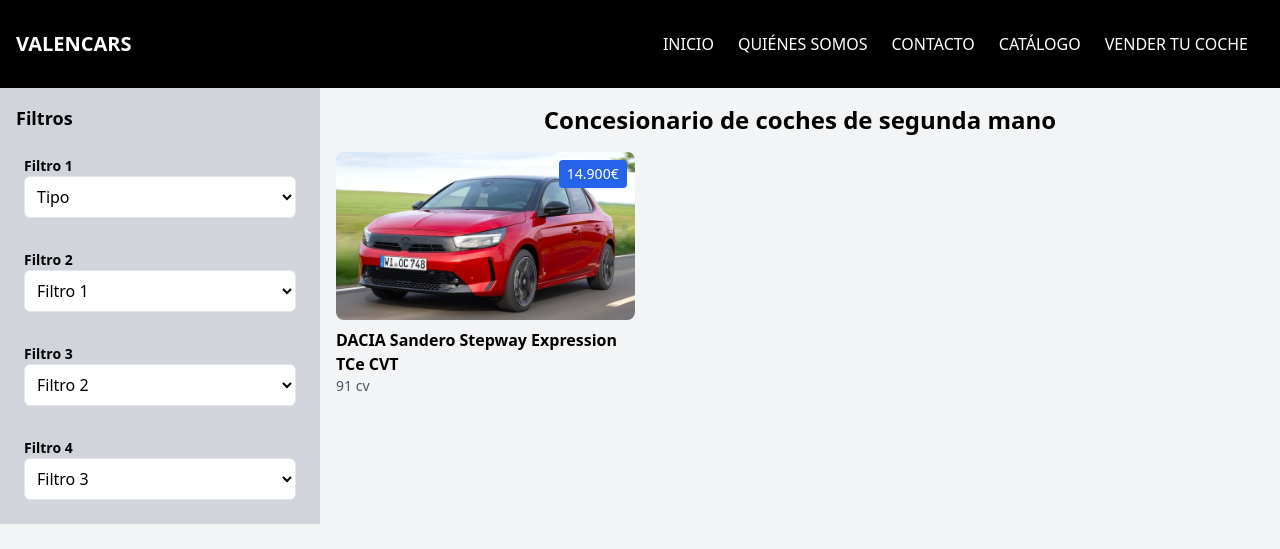
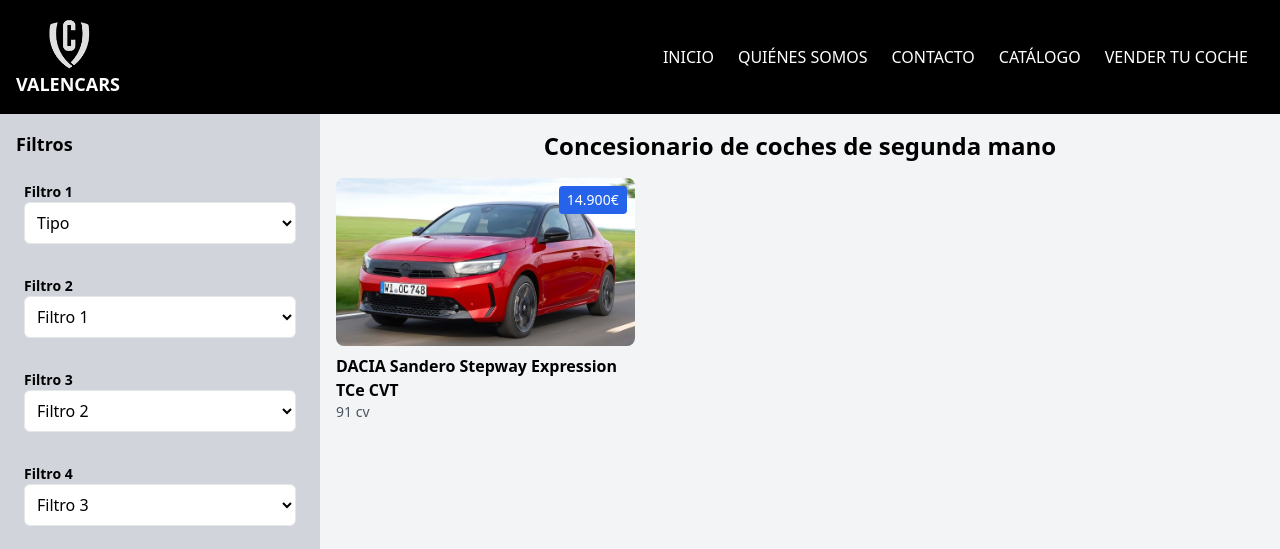
Before and after one commit to rajnaroc/VALENCARS, a Flask app: page / in a window 1280 px wide. Shown: the top 549 px of the page. Run offline with Flask 3, Linux system fonts and the light colour scheme; some libraries are stand-ins or nearby versions.

Commit message:
añadimos el logo

```diff
--- a/src/templates/plantillas/plantilla.html
+++ b/src/templates/plantillas/plantilla.html
@@ -10,7 +10,10 @@
 <body class="bg-gray-100 text-black">
     <header class="bg-black py-4">
         <div class="container mx-auto flex justify-between items-center px-4">
-            <h1 class="text-white font-bold text-xl">VALENCARS</h1>
+            <div class="flex flex-col items-center">
+                <img class="w-14" src="{{url_for('static', filename='img/logo.png')}}" alt="">
+                <h1 class="text-white font-bold text-lg">VALENCARS</h1>
+            </div>
                 <nav class="bg-black p-4 flex justify-between items-center">
                     <div class="flex space-x-6">
                         <a href="#" class="text-white">INICIO</a>
```
Also changed, not shown: src/static/img/logo.png (added), tailwind.config.js (added).
